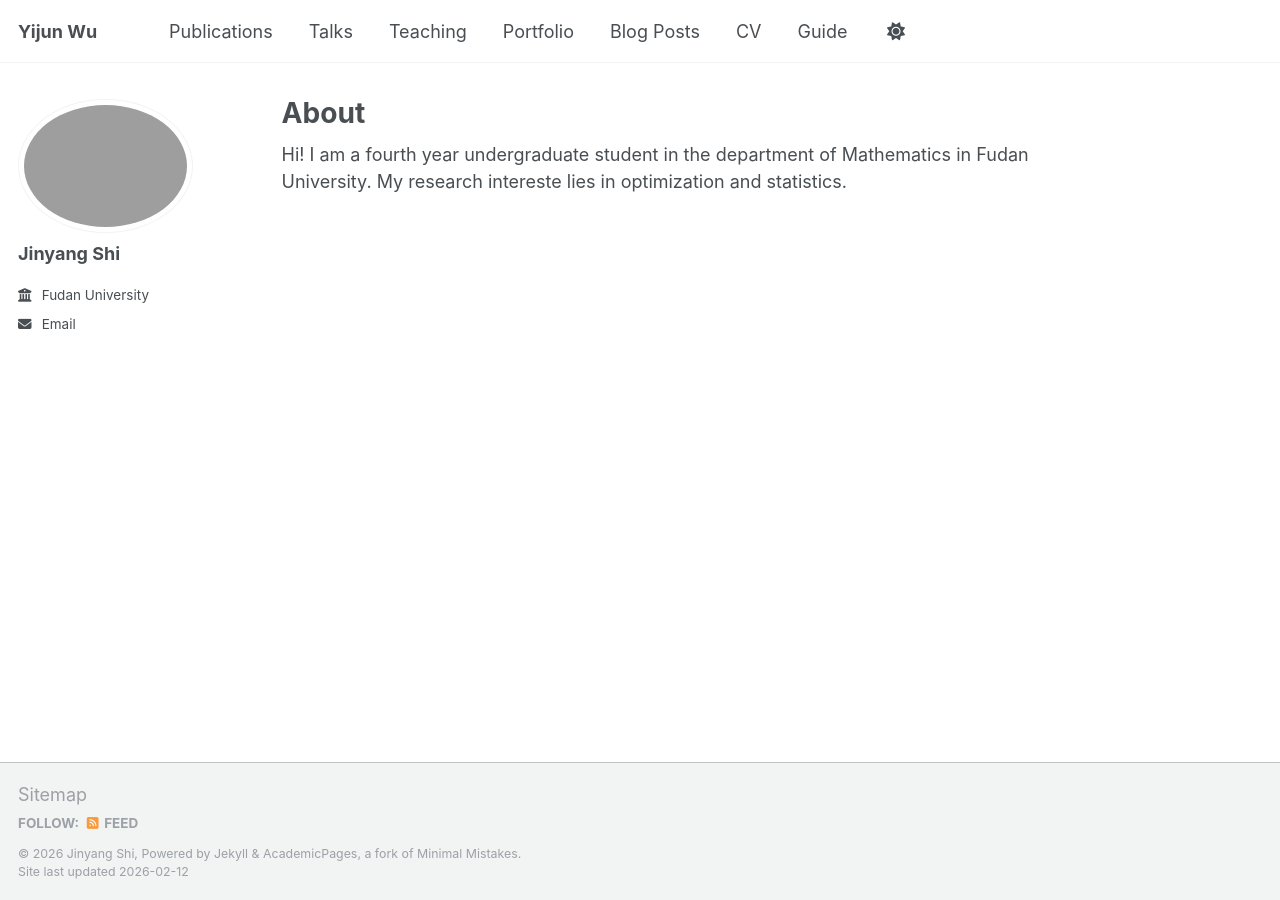
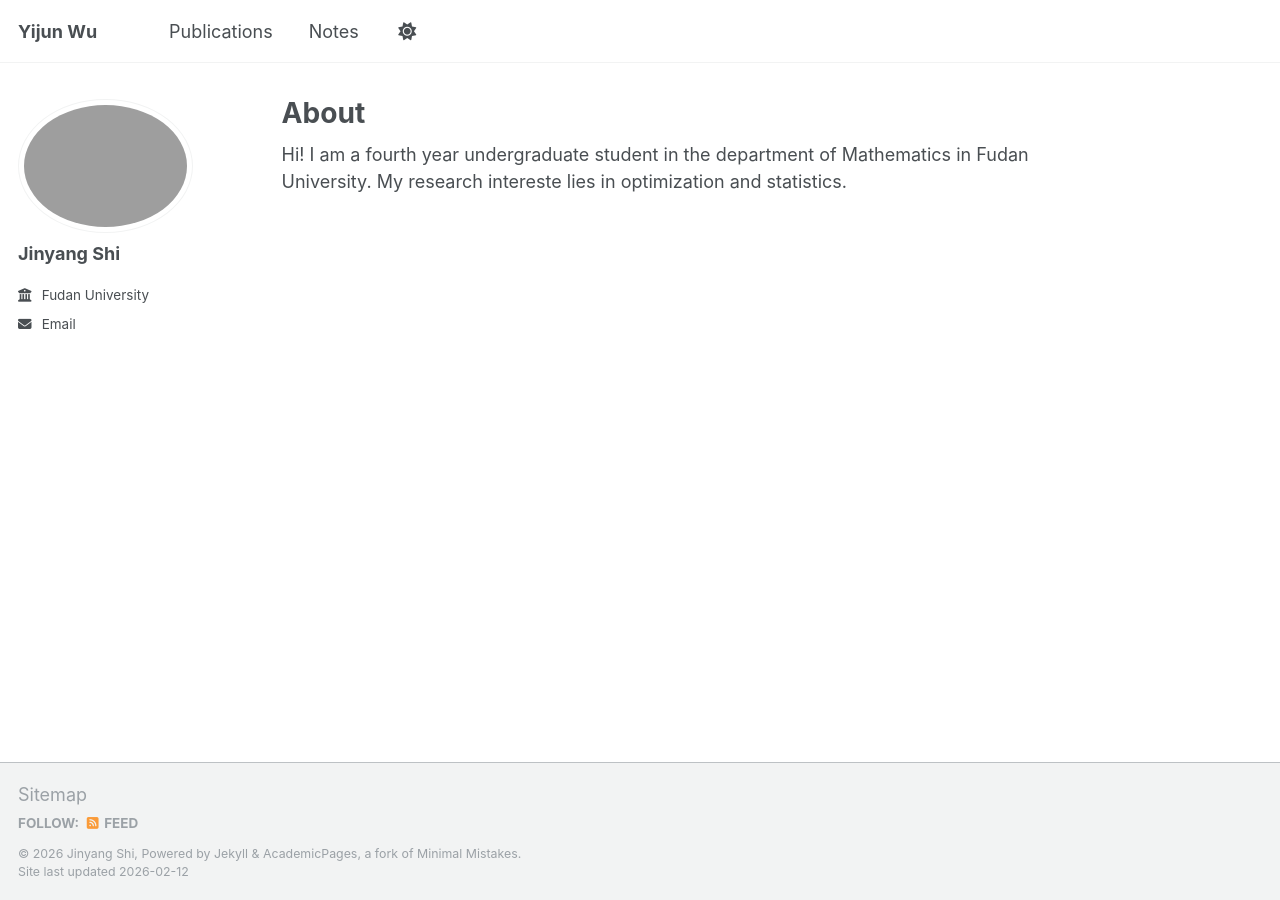
Before and after one commit to KostivArr/KostivArr.github.io, a Jekyll site: the page built from _pages/about.md, in a window 1280 px wide. Built offline with Jekyll 4.4.1, drawn with Linux system fonts in a browser that asks for light colours; a script that is not in the unit is left out; part of the change alters nothing that is shown.

Commit message:
Update navigation.yml

```diff
--- a/_data/navigation.yml
+++ b/_data/navigation.yml
@@ -11,23 +11,24 @@ main:
   - title: "Publications"
     url: /publications/
 
-  - title: "Talks"
-    url: /talks/
+  - title: "Notes"
+    url:
 
-  - title: "Teaching"
-    url: /teaching/
+  # - title: "Talks"
+  #   url: /talks/
 
-  - title: "Portfolio"
-    url: /portfolio/
+  # - title: "Teaching"
+  #   url: /teaching/
 
-  - title: "Blog Posts"
-    url: /year-archive/
+  # - title: "Portfolio"
+  #   url: /portfolio/
 
-  - title: "CV"
-    url: /cv/
+  # - title: "Blog Posts"
+  #   url: /year-archive/
 
   # - title: "CV"
-  #   url: /cv-json/
+  #   url: /cv/
 
-  - title: "Guide"
-    url: /markdown/
+
+  # - title: "Guide"
+  #   url: /markdown/
```
